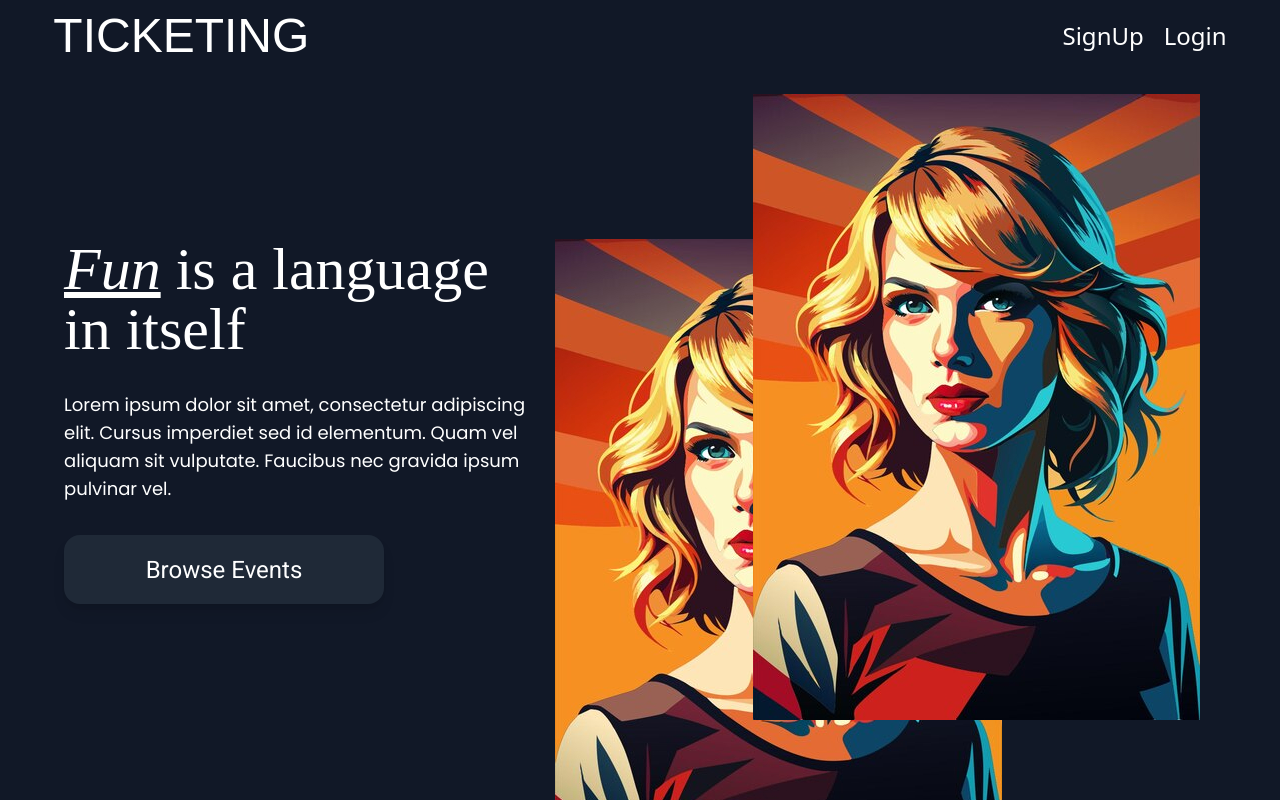
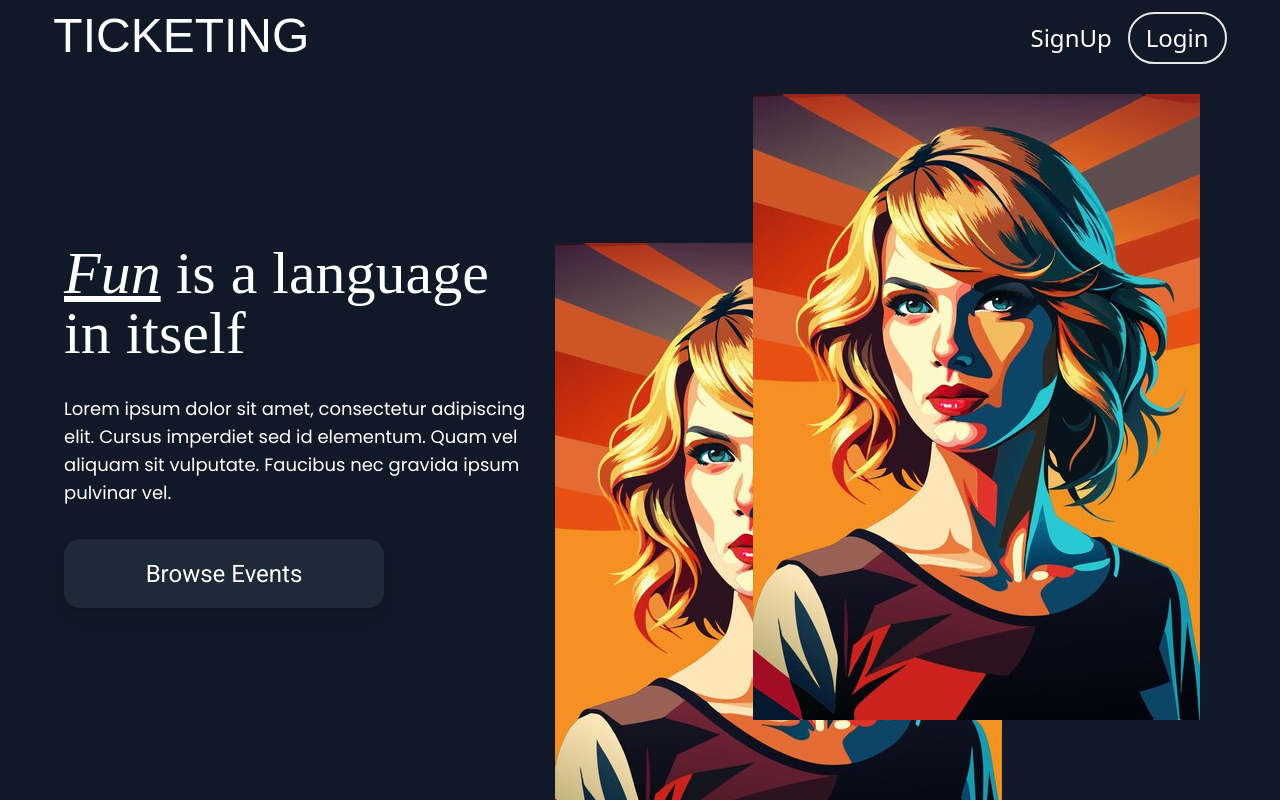
Before and after one commit to Tanmay0215/ticketing-web3, a React (Vite) app: page / in a window 1280 px wide. Built offline with nearby package versions, Linux system fonts and the light colour scheme; no server answers; a web font is replaced by a local one.

Commit message:
updated navbar

```diff
--- a/src/Components/NavBar.jsx
+++ b/src/Components/NavBar.jsx
@@ -1,26 +1,52 @@
 import { useNavigate } from "react-router-dom";
+import { getAuth, onAuthStateChanged } from "firebase/auth";
+import { useEffect, useState } from "react";
+
+
 const NavBar = () => {
+  const [isLoggedIn, setIsLoggedIn] = useState(false);
+
+  useEffect(() => {
+    const auth = getAuth();
+    const unsubscribe = onAuthStateChanged(auth, (user) => {
+      console.log(user);
+
+      if (user) {
+        setIsLoggedIn(true);
+      } else {
+        setIsLoggedIn(false);
+      }
+    });
+
+    return () => unsubscribe();
+  }, []);
   const navigate = useNavigate();
   return (
     <div className="flex w-full justify-between py-3">
       <div className="uppercase font-jaini text-5xl" onClick={navigate("/")}>
         Ticketing
       </div>
-      <div className="flex gap-x-5">
-        <button
+      <div>
+        {!isLoggedIn ? (
+          <div>
+            <button className="px-4"
               onClick={() => {
-            navigate("/Signup");
+                navigate("/signup");
               }}
             >
               SignUp
             </button>
-        <button
+            <button className="px-4 py-2 border-2 rounded-full"
               onClick={() => {
-            navigate("/Login");
+                navigate("/login");
               }}
             >
               Login
             </button>
+          </div>
+        ) : (
+          <></>
+        )}
       </div>
     </div>
   );
--- a/src/Pages/SignUp.jsx
+++ b/src/Pages/SignUp.jsx
@@ -51,8 +51,8 @@ const SignUp=()=>{
             </div>
             <div className="w-1/2">
             <div className="flex flex-col items-center">
-                <div className="text-3xl font-bold">Create Your Account</div>
-                <form className="w-64 flex flex-col gap-y-8 mt-10">
+                <div className="text-3xl font-bold font-poppins">Create Your Account</div>
+                <form className="w-64 flex flex-col gap-y-4 mt-10">
                 <div className="flex flex-col">
                     <label htmlFor="name" className="text-xl">Name</label>
                     <input type ='text' name = "name" value = {data.name} onChange={changeHandler} id="name" className="h-9 border-2 rounded-lg p-2"></input>
@@ -73,8 +73,8 @@ const SignUp=()=>{
                     <button onClick={submitHandler} className="text-xl">Create Account</button>
                     </div>
                 </form>
-                <div className="mt-4">Already have an account? <NavLink to='/login' className="text-blue-600">Login</NavLink></div>
-                <div className="flex justify-between items-center border-black border-2 border-opacity-60 py-1 px-3 rounded-md mt-4 gap-x-3 w-64 cursor-pointer" onClick={()=>{signInWithGoogle()}} >
+                <div className="mt-4 font-poppins">Already have an account? <NavLink to='/login' className="text-blue-600">Login</NavLink></div>
+                <div className="flex justify-between items-center border-black border-2 border-opacity-60 py-1 px-3 rounded-md mt-4 gap-x-3 w-64 cursor-pointer font-poppins" onClick={()=>{signInWithGoogle()}} >
                     <FcGoogle className="h-8 w-8"/>
                     <div><button>SignUp with Google</button></div>
                     <div>
```
Also changed, not shown: src/Pages/Home.jsx (indentation only). Lines whose indentation alone changed are shown as unchanged.
